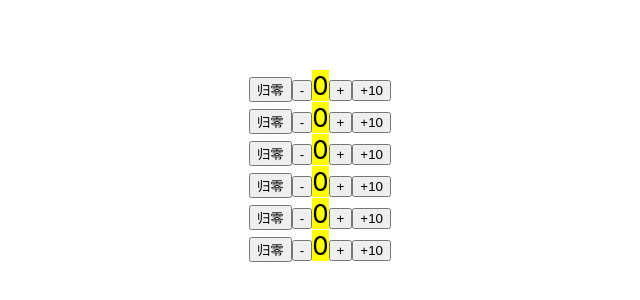
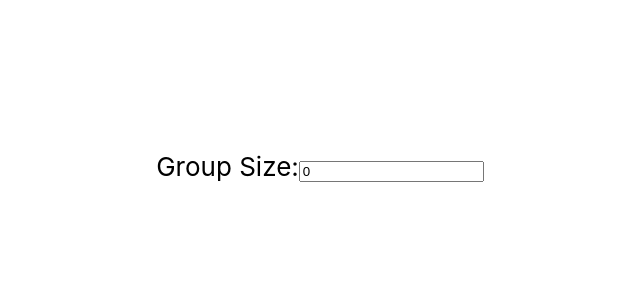
Before and after one commit to wyuefzhuol/redux-counter-practise, a React (Create React App) app: page / in a window 1280 px wide. Shown: the part 234-534 px from the top of the page, without its empty margins (320-960 px from the left). Built offline with nearby package versions, Linux system fonts and the light colour scheme.

Commit message:
[Eric] feature: change the group size and the count of counter will change

```diff
--- a/src/features/counterGroup/CounterGroup.js
+++ b/src/features/counterGroup/CounterGroup.js
@@ -1,11 +1,23 @@
 import React, { useState } from 'react';
 import { useSelector, useDispatch } from 'react-redux';
 import Counter from '../../components/Counter'
+import {
+  handleResize,
+  groupSize,
+} from './counterGroupSlice'
 
 export function CounterGroup() {
-  const initArray = [...Array(6).keys()];
+  const dispatch = useDispatch();
+  const actualGroupSize = useSelector(groupSize);
 
-  return (<div>{
+  const initArray = [...Array(actualGroupSize).keys()];
+
+  return (<div>
+    <label>
+      Group Size:
+      <input onBlur={e=>dispatch(handleResize(parseInt(e.target.value)))} defaultValue="0" />
+    </label><br />
+    {
       initArray.map(key => <Counter key={key}/>)
     }</div>);
 }
--- a/src/features/counterGroup/counterGroupSlice.js
+++ b/src/features/counterGroup/counterGroupSlice.js
@@ -7,10 +7,14 @@ export const counterGroupSlice = createSlice({
     totalNumber: 0
   },
   reducers: {
-
+    handleResize: (state, action) => {
+      state.size = action.payload
+    }
   },
 });
 
-export const {  } = counterGroupSlice.actions;
+export const { handleResize } = counterGroupSlice.actions;
+
+export const groupSize = state => state.counterGroup.size;
 
 export default counterGroupSlice.reducer;
```
